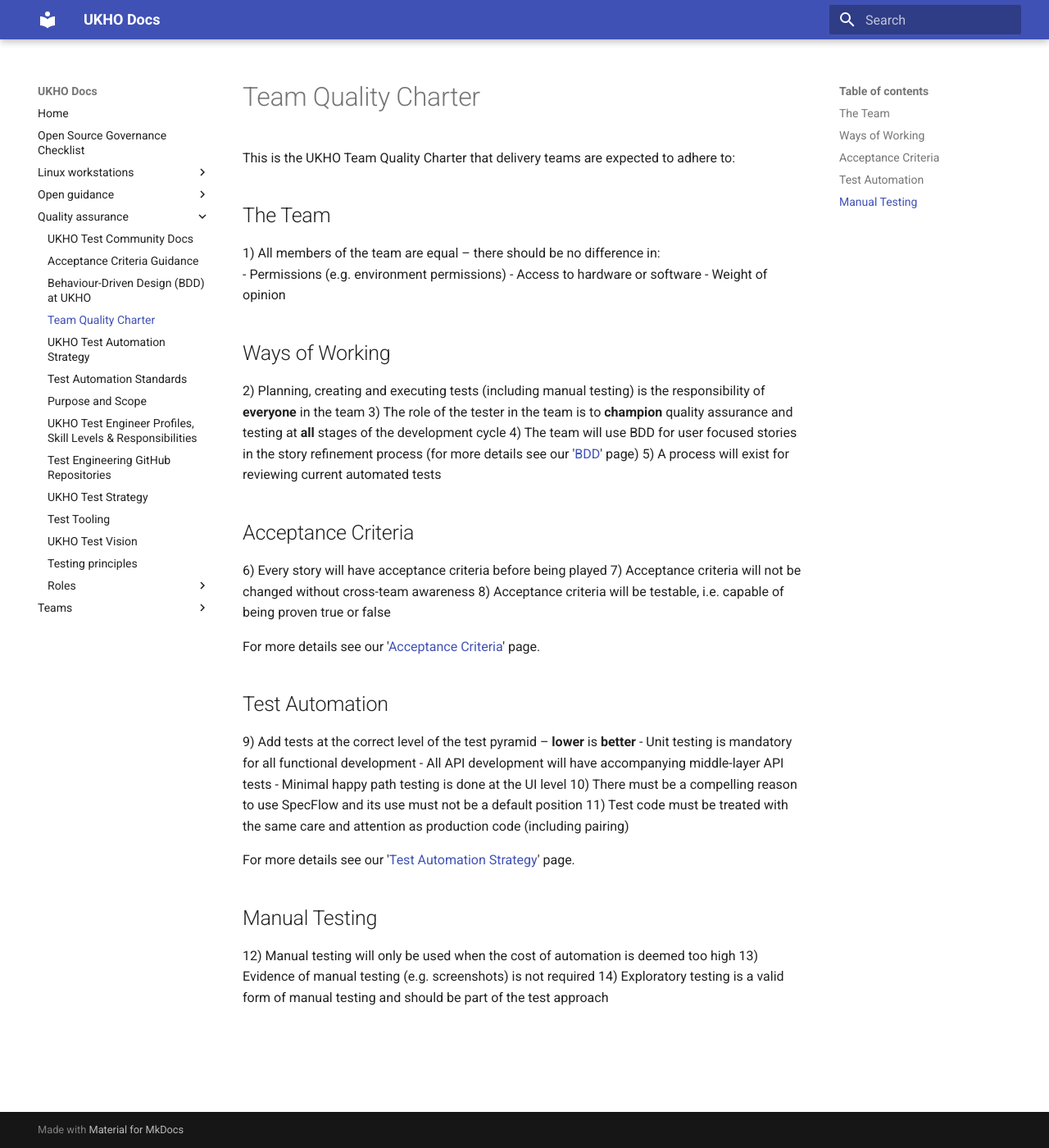
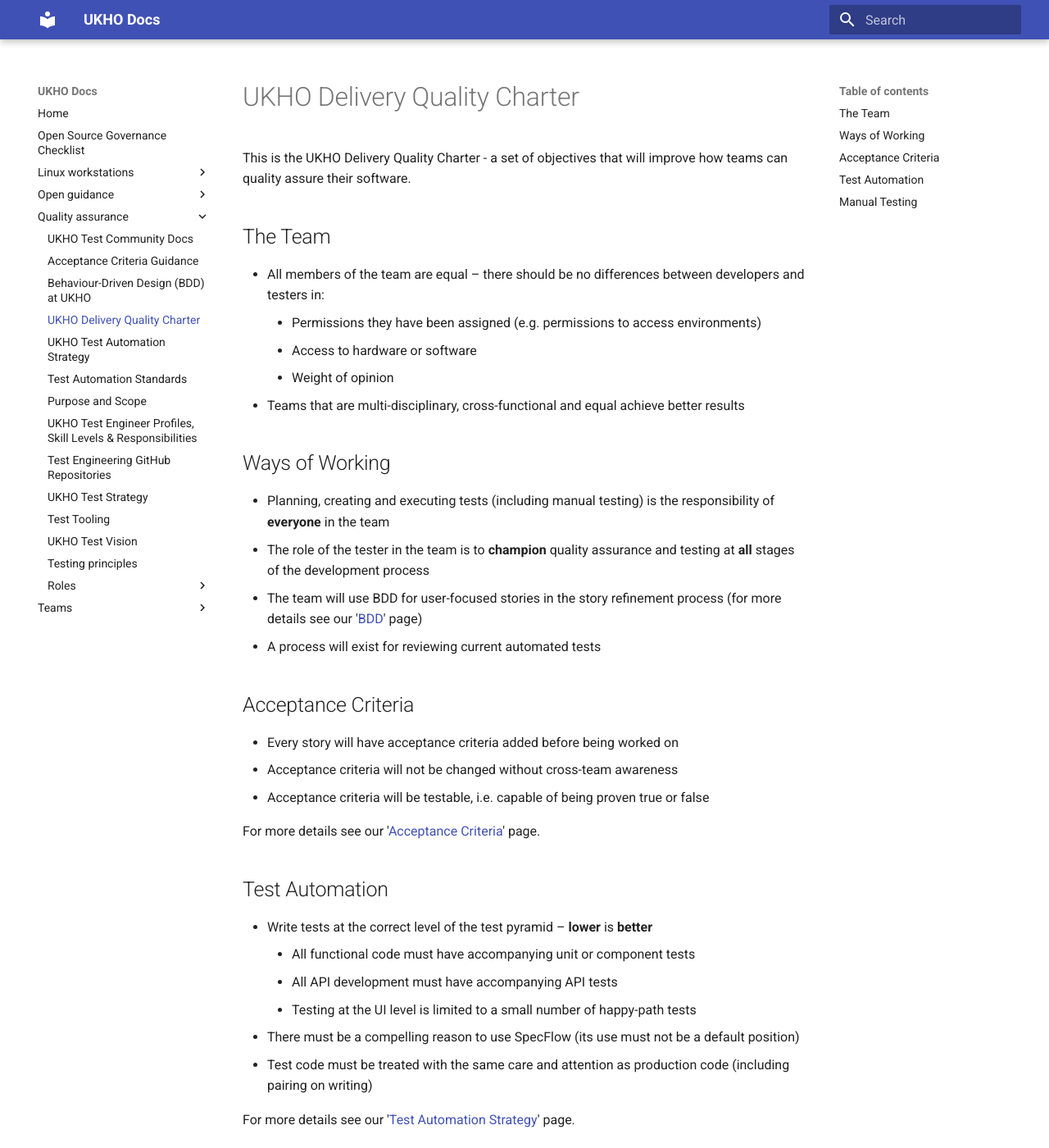
Before and after one commit to UKHO/docs, an MkDocs documentation site: the page built from docs/quality-assurance/team-quality-charter.md, in a window 1280 px wide and 1400 px high. Shown: the whole window at 82% size. Built offline with MkDocs 1.6.1 and Material for MkDocs 9.7.7, drawn with Linux system fonts in a browser that asks for light colours; some of the changed text lies outside the part shown.

Commit message:
Update QA charter following agile coach review

```diff
--- a/docs/quality-assurance/team-quality-charter.md
+++ b/docs/quality-assurance/team-quality-charter.md
@@ -1,42 +1,43 @@
-# Team Quality Charter
+# UKHO Delivery Quality Charter
 
-This is the UKHO Team Quality Charter that delivery teams are expected to adhere to:
+This is the UKHO Delivery Quality Charter - a set of objectives that will improve how teams can quality assure their software.
 
 ## The Team
 
-1) All members of the team are equal – there should be no difference in:
-    - Permissions (e.g. environment permissions)
-    - Access to hardware or software
-    - Weight of opinion
+* All members of the team are equal – there should be no differences between developers and testers in:
+    * Permissions they have been assigned (e.g. permissions to access environments)
+    * Access to hardware or software
+    * Weight of opinion
+* Teams that are multi-disciplinary, cross-functional and equal achieve better results
 
 ## Ways of Working
 
-2) Planning, creating and executing tests (including manual testing) is the responsibility of **everyone** in the team
-3) The role of the tester in the team is to **champion** quality assurance and testing at **all** stages of the development cycle
-4) The team will use BDD for user focused stories in the story refinement process (for more details see our '[BDD](bdd.md)' page)
-5) A process will exist for reviewing current automated tests
+* Planning, creating and executing tests (including manual testing) is the responsibility of **everyone** in the team
+* The role of the tester in the team is to **champion** quality assurance and testing at **all** stages of the development process
+* The team will use BDD for user-focused stories in the story refinement process (for more details see our '[BDD](bdd.md)' page)
+* A process will exist for reviewing current automated tests
 
 ## Acceptance Criteria
 
-6) Every story will have acceptance criteria before being played
-7) Acceptance criteria will not be changed without cross-team awareness
-8) Acceptance criteria will be testable, i.e. capable of being proven true or false
+* Every story will have acceptance criteria added before being worked on
+* Acceptance criteria will not be changed without cross-team awareness
+* Acceptance criteria will be testable, i.e. capable of being proven true or false
 
 For more details see our '[Acceptance Criteria](acceptance-criteria.md)' page.
 
 ## Test Automation
 
-9) Add tests at the correct level of the test pyramid – **lower** is **better**
-    - Unit testing is mandatory for all functional development
-    - All API development will have accompanying middle-layer API tests
-    - Minimal happy path testing is done at the UI level
-10) There must be a compelling reason to use SpecFlow and its use must not be a default position
-11) Test code must be treated with the same care and attention as production code (including pairing)
+* Write tests at the correct level of the test pyramid – **lower** is **better**
+    * All functional code must have accompanying unit or component tests
+    * All API development must have accompanying API tests
+    * Testing at the UI level is limited to a small number of happy-path tests
+* There must be a compelling reason to use SpecFlow (its use must not be a default position)
+* Test code must be treated with the same care and attention as production code (including pairing on writing)
 
 For more details see our '[Test Automation Strategy](test-automation-strategy.md)' page.
 
 ## Manual Testing
 
-12) Manual testing will only be used when the cost of automation is deemed too high
-13) Evidence of manual testing (e.g. screenshots) is not required
-14) Exploratory testing is a valid form of manual testing and should be part of the test approach
+* Manual testing should never be a teams default test method, except when the cost of automation is deemed too high
+* When used, evidence of manual testing (e.g. screenshots) is not required
+* Exploratory testing is a valid form of manual testing and should be part of the test approach
```
